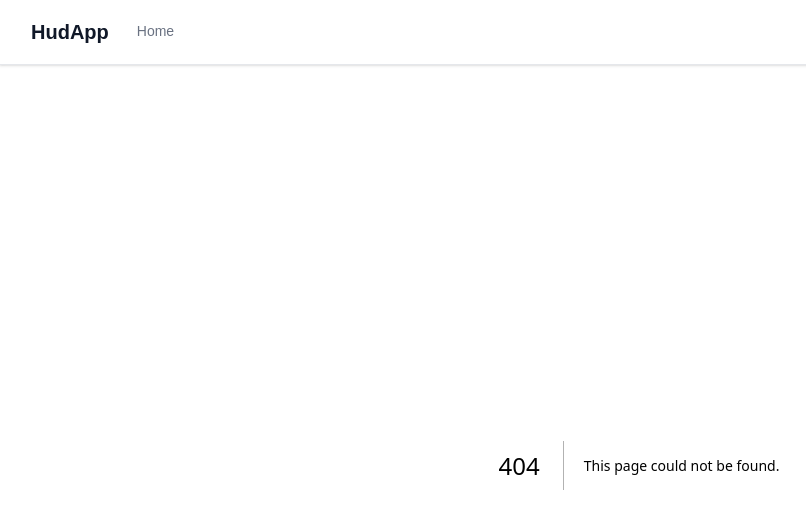
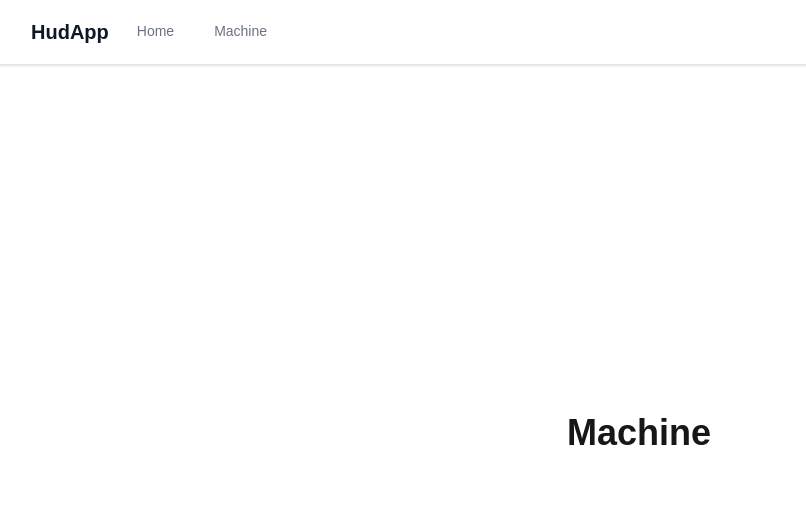
Before and after one commit to merklegroot/hudapp, a Next.js app: page /machine in a window 1280 px wide. Before the commit this address had no page. Shown: the top 528 px of the page, without its empty margins (1-807 px from the left). Built offline with nearby package versions, Linux system fonts and the light colour scheme.

Commit message:
machine page

```diff
--- a/src/app/components/Navigation.tsx
+++ b/src/app/components/Navigation.tsx
@@ -18,6 +18,12 @@ export default function Navigation() {
               >
                 Home
               </Link>
+              <Link
+                href="/machine"
+                className="border-transparent text-gray-500 hover:text-gray-700 hover:border-gray-300 whitespace-nowrap py-2 px-1 border-b-2 font-medium text-sm h-16 flex items-center"
+              >
+                Machine
+              </Link>
             </div>
           </div>
         </div>
--- /dev/null
+++ b/src/app/machine/page.tsx
@@ -0,0 +1,7 @@
+export default function Machine() {
+  return (
+    <div className="min-h-[calc(100vh-4rem)] flex items-center justify-center">
+      <h1 className="text-4xl font-bold">Machine</h1>
+    </div>
+  );
+}
```
